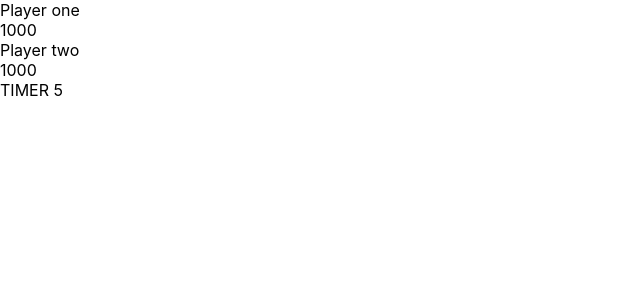
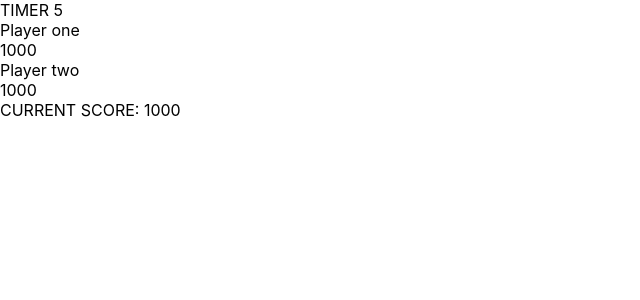
Before and after one commit to TimBijnen/super-fun-time, a React (Create React App) app: page / in a window 1280 px wide. Shown: the top 300 px of the page, without its empty margins (0-640 px from the left). Built offline with nearby package versions, Linux system fonts and the light colour scheme.

Commit message:
Add scoreboard.

```diff
--- a/src/App.tsx
+++ b/src/App.tsx
@@ -16,17 +16,7 @@ const App = () => {
     return (
         <div>
             { player ? (
-                <React.Fragment>
-                    <div>
-                        <div>{ player.name } { player.isWinner() && "Winner" }</div>
-                        <div>{ player.getScore() }</div>
-                    </div>
-                    <div>
-                        <div>{ player.getNext().name } { player.isWinner() && "Winner" }</div>
-                        <div>{ player.getNext().getScore() }</div>
-                    </div>
-                  <Board player={ player } endTurn={ endTurn } />
-                </React.Fragment>
+                <Board player={ player } endTurn={ endTurn } />
             ) : (
                 <Setup done={ setPlayer } />
             ) }
--- a/src/components/Board.tsx
+++ b/src/components/Board.tsx
@@ -2,6 +2,7 @@ import React, { useState } from "react";
 import Timer from "../components/Timer";
 import Player from "../models/Player";
 import { MARKERS } from "../enums";
+import ScoreBoard from "./ScoreBoard";
 
 export const EMPTY_BOARD: MARKERS[] = new Array( 9 ).fill( MARKERS.EMPTY );
 
@@ -29,7 +30,16 @@ export default ( { player, endTurn }: Board ): React.ReactElement => {
 
     return (
         <React.Fragment>
-            <Timer player={ player }/>
+            <Timer player={ player } />
+            <div>
+                <div>{ player.name } { player.isWinner() && "Winner" }</div>
+                <div>{ player.getScore() }</div>
+            </div>
+            <div>
+                <div>{ player.getNext().name } { player.isWinner() && "Winner" }</div>
+                <div>{ player.getNext().getScore() }</div>
+            </div>
+            <ScoreBoard player={ player } />
             <div className="ttt-board">
                 { game.map( ( field, i ) => (
                     <div
--- /dev/null
+++ b/src/components/ScoreBoard.tsx
@@ -0,0 +1,27 @@
+import React from "react";
+import Player from "../models/Player";
+
+
+export default ( { player }: any ) => {
+    let scores = JSON.parse(localStorage.getItem( "ttt-scores" ) || "[]");
+    if ( player.isWinner() ) {
+        scores = [ ...scores, { name: player.name, score: player.getScore() } ];
+        scores = scores.sort( ( a: any, b: any ) => a.score > b.score ? -1 : 1);
+        scores = scores.slice( 0, 10 );
+        localStorage.setItem( "ttt-scores", JSON.stringify(scores) );
+    }
+    return (
+        <div>
+            CURRENT SCORE: { player.getScore() }
+            <br />
+            {
+                scores.map( ( highscore: any ) => (
+                    <div>
+                        { highscore.name }
+                        { highscore.score }
+                    </div>
+                ) )
+            }
+        </div>
+    );
+}
```
